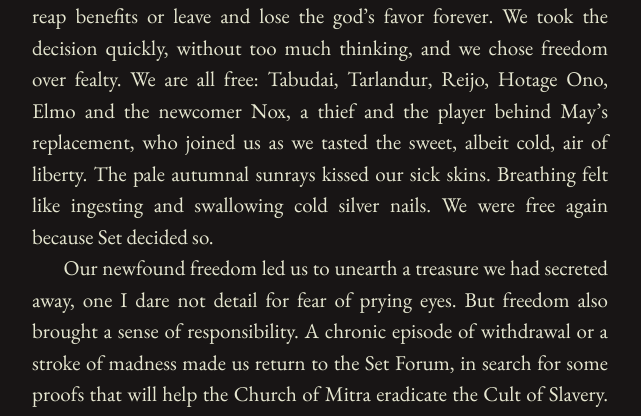
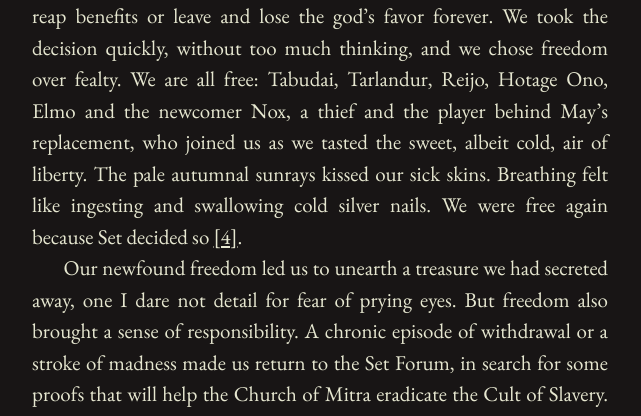
Before and after one commit to InexistentThirdChimera/InexistentThirdChimera.github.io, a Jekyll site: the page built from _posts/2023-11-1-player-report-8-and-9;-Long-Hiatus-Set-Us-Free-(from-lionbeak-campaign).md, in a window 1280 px wide. Shown: the part 1295-1711 px from the top of the page, without its empty margins (320-961 px from the left). Built offline with Jekyll 4.4.1, drawn with Linux system fonts in a browser that asks for light colours; some of the changed text lies outside the part shown.

Commit message:
added more thoughts on report 8-9

```diff
--- a/_posts/2023-11-1-player-report-8-and-9;-Long-Hiatus-Set-Us-Free-(from-lionbeak-campaign).md
+++ b/_posts/2023-11-1-player-report-8-and-9;-Long-Hiatus-Set-Us-Free-(from-lionbeak-campaign).md
@@ -40,7 +40,7 @@ Our last session on the 23rd of Planting concluded with our characters’ strate
 
 Our penance concluded on the 17th Patchwall, with the task of clearing a hive of giant lizards. Cunningly, we enlisted the aid of four guards from the Forum that were monitoring the bridge zone, convincing them to join our cause for the glory of Set. The battle was fierce, and victory was ours but not without the sorrow of loss. May, one of our own, met a brutal end in the jaws of a lizard. Her death cast a pall over our victory, and we laid her to rest in a watery grave near the site of her last battle. "Brave May" it's reported on her tomb  <a name="nf3"><sup>[[3]](#fn3)</sup><a>.
 
-We returned to the Forum headquarters and to Stefania, our slavemaster, who upheld her end of a cruel bargain by granting us freedom. Yet freedom came with a proposition: serve Set willingly and reap benefits or leave and lose the god's favor forever. We took the decision quickly, without too much thinking, and we chose freedom over fealty. We are all free: Tabudai, Tarlandur, Reijo, Hotage Ono, Elmo and the newcomer Nox, a thief and the player behind May’s replacement, who joined us as we tasted the sweet, albeit cold, air of liberty. The pale autumnal sunrays kissed our sick skins. Breathing felt like ingesting and swallowing cold silver nails. We were free again because Set decided so.
+We returned to the Forum headquarters and to Stefania, our slavemaster, who upheld her end of a cruel bargain by granting us freedom. Yet freedom came with a proposition: serve Set willingly and reap benefits or leave and lose the god's favor forever. We took the decision quickly, without too much thinking, and we chose freedom over fealty. We are all free: Tabudai, Tarlandur, Reijo, Hotage Ono, Elmo and the newcomer Nox, a thief and the player behind May’s replacement, who joined us as we tasted the sweet, albeit cold, air of liberty. The pale autumnal sunrays kissed our sick skins. Breathing felt like ingesting and swallowing cold silver nails. We were free again because Set decided so <a name="nf4"><sup>[[4]](#fn4)</sup><a>.
 
 Our newfound freedom led us to unearth a treasure we had secreted away, one I dare not detail for fear of prying eyes. But freedom also brought a sense of responsibility. A chronic episode of withdrawal or a stroke of madness made us return to the Set Forum, in search for some proofs that will help the Church of Mitra eradicate the Cult of Slavery. Back in the Forum we witness the usual 10am slave auction, where we managed to buy a mage slave (who's name I cannot recall) for 800 gold pieces. We set him free, and he angrily left us, but: a document was given to us with the mage, a testament to sinister operations, a proof of purchase,  marked with the seal of the Forum, which proves its existence
 It was during the slave auction that we crossed paths with the enigmatic Varumani. We already heard their speech, behind a door in the zone that precedes the Beastmen Town. These archaic beings, hailing from the dawn of Arden Vul and bearing semblances to ancient trolls, spoke in a rhythmically deliberate manner, their words imbued with a primitive yet arcticulated essence. Slavers and merchants dodged as they passed. Their mere presence served as a stark reminder of a hierarchy hiding behind the well-oiled gears of Arden Vul social machinery.
```
Also changed, not shown: other parts of _posts/2023-11-1-player-report-8-and-9;-Long-Hiatus-Set-Us-Free-(from-lionbeak-campaign).md (+14 -0 lines).
